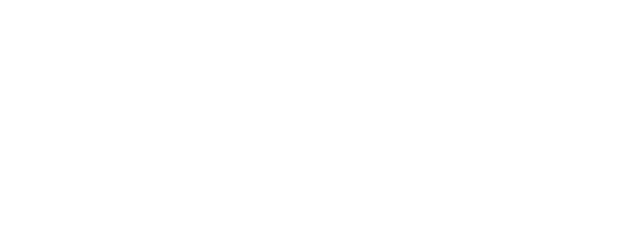
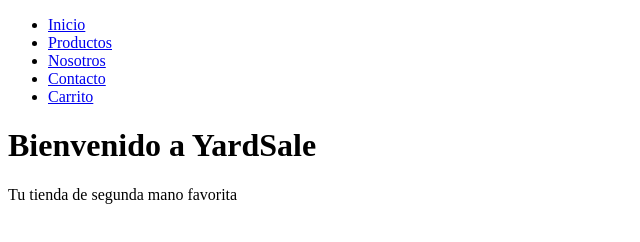
Before and after one commit to ZeroHero2/DesarrolloWeb, a plain HTML site: page Proyectos/YardSale/index.html in a window 1280 px wide. Shown: the whole page, without its empty margins (0-640 px from the left). Drawn offline with Linux system fonts and the light colour scheme.

```diff
--- a/Proyectos/YardSale/index.html
+++ b/Proyectos/YardSale/index.html
@@ -9,6 +9,19 @@
 <body>
 
     <header>
+<!-- Crea una lista con 5 items de menu  -->
+        <nav>
+            <ul>
+                <li><a href="#">Inicio</a></li>
+                <li><a href="#">Productos</a></li>
+                <li><a href="#">Nosotros</a></li>
+                <li><a href="#">Contacto</a></li>
+                <li><a href="#">Carrito</a></li>
+            </ul>
+        </nav>
+
+        <h1>Bienvenido a YardSale</h1>
+        <p>Tu tienda de segunda mano favorita</p>
 
     </header>
 
@@ -21,7 +34,7 @@
 
 
     <footer>
-
+<!--  -->
     </footer>
 
 </body>
```
Also changed, not shown: Proyectos/YardSale/html/contrasena.html (added, +26 -0 lines).
